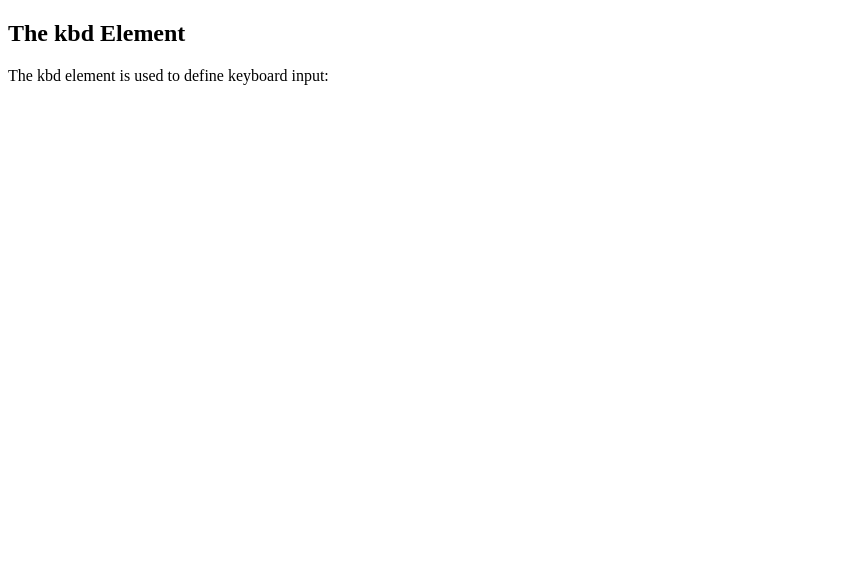
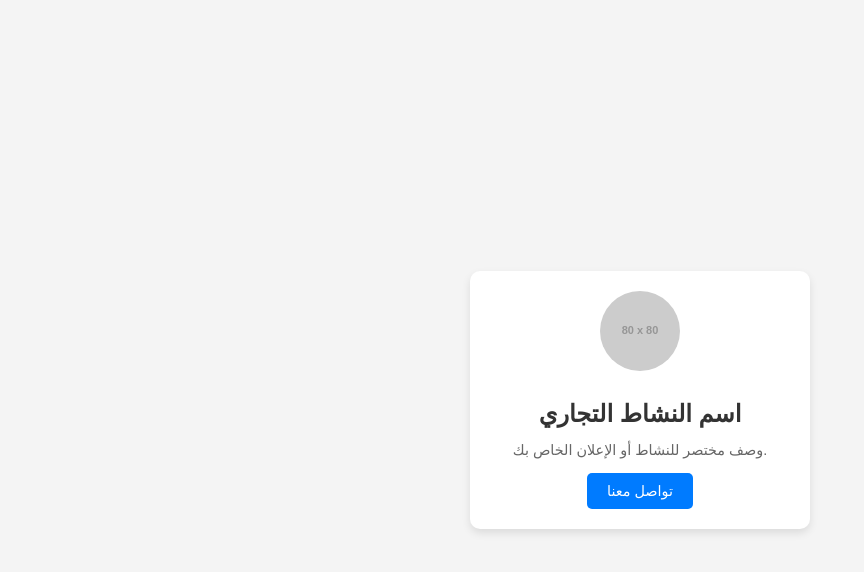
Before and after one commit to tooroq/adsAppsAndroid, a plain HTML site: page index.html in a window 1280 px wide. Shown: the whole page, without its empty margins (0-864 px from the left). Drawn offline with Linux system fonts and the light colour scheme; placeholder pictures from the web are drawn by us.

Commit message:
Update index.html

```diff
--- a/index.html
+++ b/index.html
@@ -1,10 +1,63 @@
 <!DOCTYPE html>
-<html>
+<html lang="ar">
+<head>
+    <meta charset="UTF-8">
+    <meta name="viewport" content="width=device-width, initial-scale=1.0">
+    <title>إعلان كارت فيزيت</title>
+    <style>
+        body {
+            font-family: Arial, sans-serif;
+            display: flex;
+            justify-content: center;
+            align-items: center;
+            min-height: 100vh;
+            margin: 0;
+            background-color: #f4f4f4;
+        }
+        .card {
+            width: 300px;
+            padding: 20px;
+            background-color: #fff;
+            border-radius: 10px;
+            box-shadow: 0 4px 8px rgba(0, 0, 0, 0.1);
+            text-align: center;
+        }
+        .card img {
+            width: 80px;
+            height: 80px;
+            border-radius: 50%;
+            margin-bottom: 15px;
+        }
+        .card h3 {
+            font-size: 1.5em;
+            margin: 10px 0;
+            color: #333;
+        }
+        .card p {
+            font-size: 0.9em;
+            color: #666;
+            margin-bottom: 15px;
+        }
+        .card a {
+            display: inline-block;
+            padding: 10px 20px;
+            background-color: #007bff;
+            color: #fff;
+            text-decoration: none;
+            border-radius: 5px;
+            font-size: 0.9em;
+        }
+        .card a:hover {
+            background-color: #0056b3;
+        }
+    </style>
+</head>
 <body>
-
-<h2>The kbd Element</h2>
-
-<p>The kbd element is used to define keyboard input:</p>
-
+    <div class="card">
+        <img src="https://via.placeholder.com/80" alt="Logo">
+        <h3>اسم النشاط التجاري</h3>
+        <p>وصف مختصر للنشاط أو الإعلان الخاص بك.</p>
+        <a href="#">تواصل معنا</a>
+    </div>
 </body>
 </html>
```
